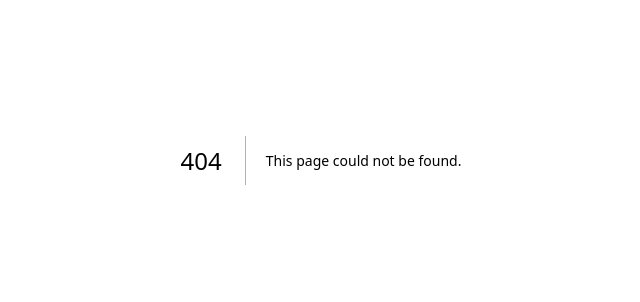
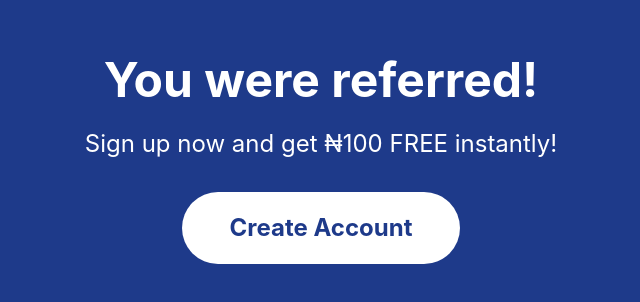
Before and after one commit to Lamido007/Dududata, a Next.js app: page /pages/pages/pages/pages/ref in a window 1280 px wide. Before the commit this address had no page. Shown: the part 240-542 px from the top of the page, without its empty margins (319-959 px from the left). Built offline with nearby package versions, Linux system fonts and the light colour scheme.

Commit message:
Add Ref component for referral sign-up page

```diff
--- /dev/null
+++ b/pages/pages/pages/pages/pages/ref.js
@@ -0,0 +1,13 @@
+export default function Ref() {
+  return (
+    <div className="min-h-screen bg-gradient-to-br from-primary to-blue-900 text-white flex items-center justify-center p-6">
+      <div className="text-center">
+        <h1 className="text-5xl font-bold mb-6">You were referred!</h1>
+        <p className="text-2xl mb-8">Sign up now and get ₦100 FREE instantly!</p>
+        <button className="bg-white text-primary px-12 py-5 rounded-full text-2xl font-bold">
+          Create Account
+        </button>
+      </div>
+    </div>
+  )
+    }
```
